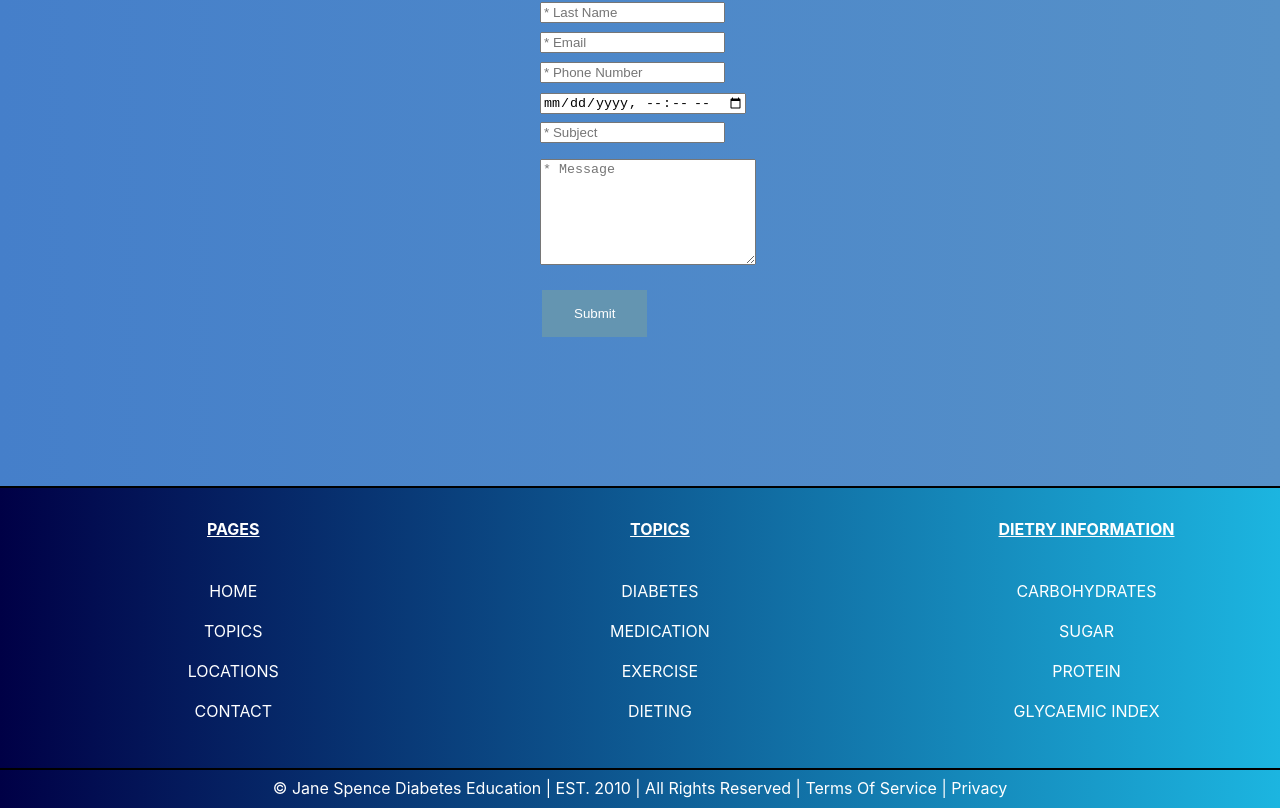
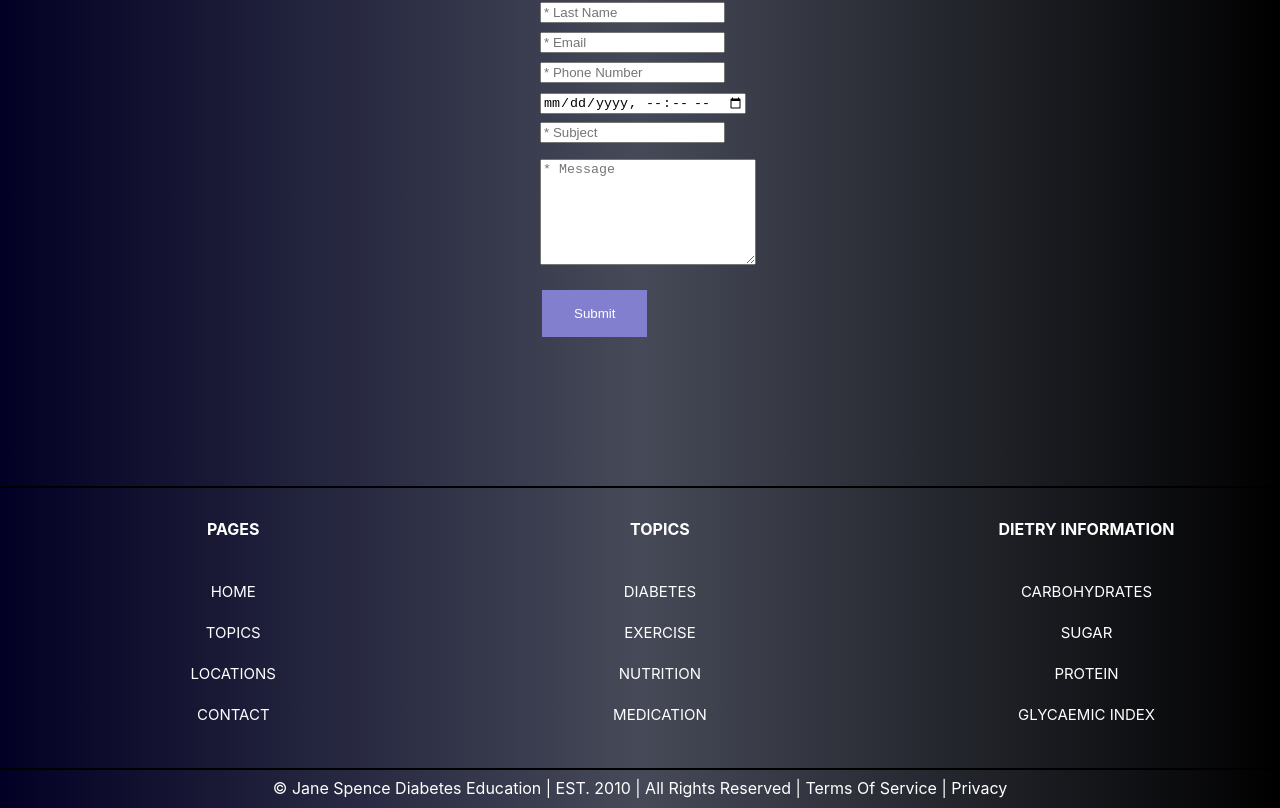
Before and after one commit to jackedwardbeard/01-Jane_Spence, a React (Create React App) app in the folder jane_spence/: page /contact in a window 1280 px wide. Shown: the part 312-1120 px from the top of the page. Built offline with nearby package versions, Linux system fonts and the light colour scheme; what google-maps-react would draw is missing.

Commit message:
Cleaned up colour palette & added navbar functionality to sub-footer (no pages for them to go to yet).

```diff
--- a/jane_spence/src/App.css
+++ b/jane_spence/src/App.css
@@ -6,7 +6,8 @@
 .App-header {
 
 
-  background: linear-gradient(to right, #457fca, #5691c8);
+  background: rgb(2,0,36);
+background: linear-gradient(90deg, rgba(2,0,36,1) 0%, rgba(70,74,88,1) 50%, rgba(0,0,0,1) 100%);
   min-height: 100vh;
   display: flex;
   flex-direction: column;
@@ -101,7 +102,7 @@
 
 .submit {
 
-  background-color: #6495b1;
+  background-color: rgb(131, 127, 207);
   border: none;
   color: white;
   padding: 16px 32px;
--- a/jane_spence/src/components/Footer/Footer.css
+++ b/jane_spence/src/components/Footer/Footer.css
@@ -1,9 +1,10 @@
 
   .footer {
       color: white;
-      background: linear-gradient(to right, #000046, #1cb5e0); /* W3C, IE 10+/ Edge, Firefox 16+, Chrome 26+, Opera 12+, Safari 7+ */;
+      background: rgb(2,0,36);
+background: linear-gradient(90deg, rgba(2,0,36,1) 0%, rgba(70,74,88,1) 50%, rgba(0,0,0,1) 100%);
       bottom: 0;
-      height: 30px;
+      height: px;
       width: 100%;
 
   }
--- a/jane_spence/src/components/Footer/Footer2.css
+++ b/jane_spence/src/components/Footer/Footer2.css
@@ -1,17 +1,18 @@
 
   .footer2 {
     color: white;
-    background: linear-gradient(to right, #000046, #1cb5e0); /* W3C, IE 10+/ Edge, Firefox 16+, Chrome 26+, Opera 12+, Safari 7+ */;
+    background: rgb(2,0,36);
+background: linear-gradient(90deg, rgba(2,0,36,1) 0%, rgba(70,74,88,1) 50%, rgba(0,0,0,1) 100%);
     bottom: 0;
     height: 280px;
     width: 100%;
     outline: black;
-    outline-width: 2.5px;
+    outline-width: 2px;
     outline-style: solid;
 }
 
 .footer2title {
-    text-decoration: underline;
+    text-decoration: u;
 }
 
 
@@ -25,7 +26,8 @@
   height: 100%;
   height: 40px;
   line-height: 40px;
-  background: linear-gradient(to right, #000046, #1cb5e0); /* W3C, IE 10+/ Edge, Firefox 16+, Chrome 26+, Opera 12+, Safari 7+ */;
+  background: rgb(2,0,36);
+  background: linear-gradient(90deg, rgba(2,0,36,1) 0%, rgba(70,74,88,1) 50%, rgba(0,0,0,1) 100%);
 }
 
 .row:after {
--- a/jane_spence/src/components/Footer/Footer2.js
+++ b/jane_spence/src/components/Footer/Footer2.js
@@ -12,30 +12,60 @@ class Footer extends Component{
                           <div className="col">
                               <ul id="col">
                                   <h4 className="footer2title">PAGES</h4>
-                                  <li>HOME</li>
-                                  <li>TOPICS</li>
-                                  <li>LOCATIONS</li>
-                                  <li>CONTACT</li>
+                                  <nav>
+                                    <li>
+                                        <a className="nav-links" href="//localhost:3000/home" >HOME</a>
+                                    </li>
+                                    <li>
+                                        <a className="nav-links" href="//localhost:3000/topics" >TOPICS</a>
+                                    </li>
+                                    <li>
+                                        <a className="nav-links" href="//localhost:3000/locations" >LOCATIONS</a>
+                                    </li>
+                                    <li>
+                                        <a className="nav-links" href="//localhost:3000/contact" >CONTACT</a>
+                                    </li>
+                                </nav>
                               </ul>
                           </div>
 
                           <div className="col">
                               <ul id="col">
                                 <h4 className="footer2title"> TOPICS </h4>
-                                  <li>DIABETES</li>
-                                  <li>MEDICATION</li>
-                                  <li>EXERCISE</li>
-                                  <li>DIETING</li>
+                                <nav>
+                                    <li>
+                                        <a className="nav-links" href="//localhost:3000/contact" >DIABETES</a>
+                                    </li>
+                                    <li>
+                                        <a className="nav-links" href="//localhost:3000/contact" >EXERCISE</a>
+                                    </li>
+                                    <li>
+                                        <a className="nav-links" href="//localhost:3000/contact" >NUTRITION</a>
+                                    </li>
+                                    <li>
+                                        <a className="nav-links" href="//localhost:3000/contact" >MEDICATION</a>
+                                    </li>
+                                </nav>
                               </ul>
                           </div>
 
                           <div className="col">
                               <ul id="col">
                                 <h4 className="footer2title"> DIETRY INFORMATION </h4>
-                                  <li>CARBOHYDRATES</li>
-                                  <li>SUGAR</li>
-                                  <li>PROTEIN</li>
-                                  <li>GLYCAEMIC INDEX</li>
+                                <nav>
+                                    <li>
+                                        <a className="nav-links" href="//localhost:3000/contact" >CARBOHYDRATES</a>
+                                    </li>
+                                    <li>
+                                        <a className="nav-links" href="//localhost:3000/contact" >SUGAR</a>
+                                    </li>
+                                    <li>
+                                        <a className="nav-links" href="//localhost:3000/contact" >PROTEIN</a>
+                                    </li>
+                                    <li>
+                                        <a className="nav-links" href="//localhost:3000/contact" >GLYCAEMIC INDEX</a>
+                                    </li>
+                                </nav>
                               </ul>
                           </div>
 
--- a/jane_spence/src/components/Navbar/Navbar.css
+++ b/jane_spence/src/components/Navbar/Navbar.css
@@ -1,6 +1,7 @@
 .NavbarItems {
 
-    background: linear-gradient(to right, #000046, #1cb5e0); /* W3C, IE 10+/ Edge, Firefox 16+, Chrome 26+, Opera 12+, Safari 7+ */
+    background: rgb(2,0,36);
+    background: linear-gradient(90deg, rgba(2,0,36,1) 0%, rgba(70,74,88,1) 50%, rgba(0,0,0,1) 100%);
     outline: solid black;
     outline-width: 5px;
     height: 70px;
@@ -16,6 +17,7 @@
 .navbar-logo {
     color:rgb(255, 255, 255);
     font-size: 20px;
+
     justify-self: start;
     margin-left: 10px;
     cursor: pointer;
```
